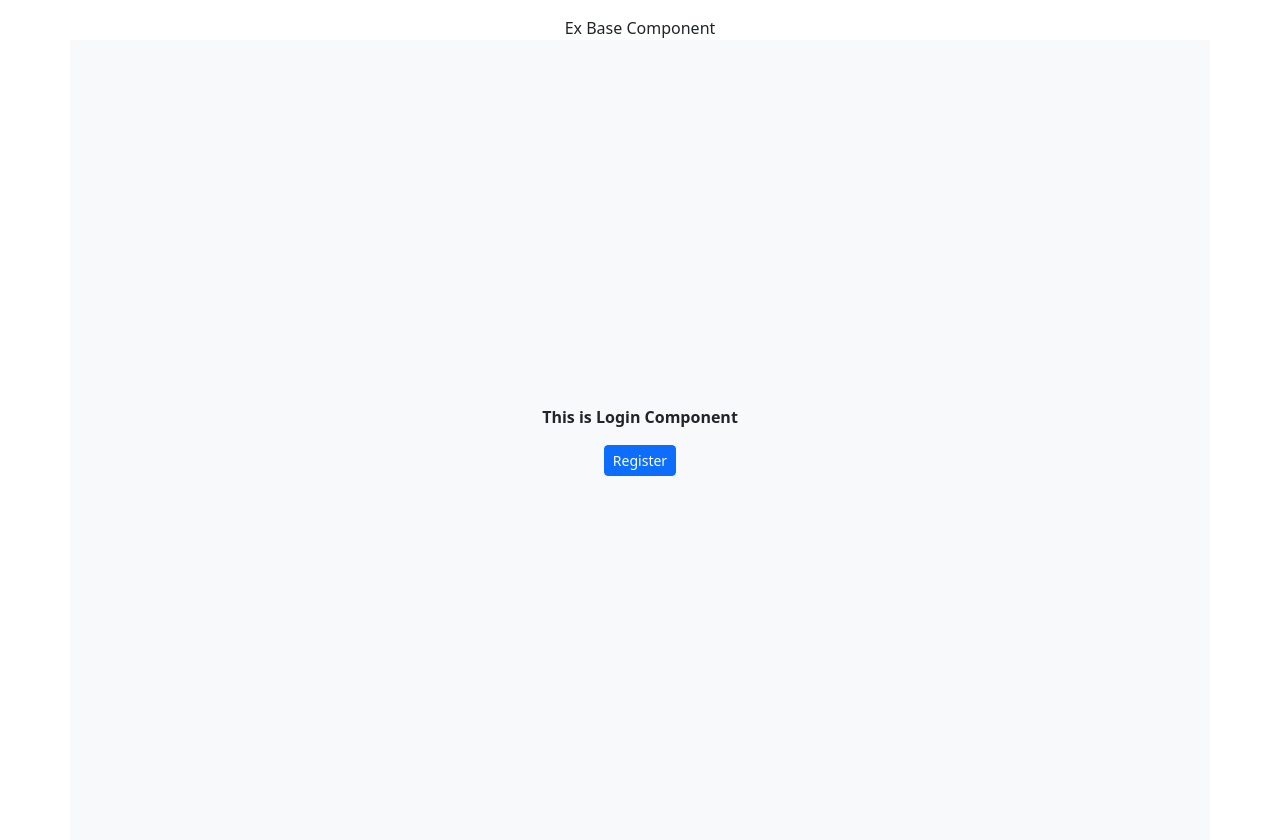
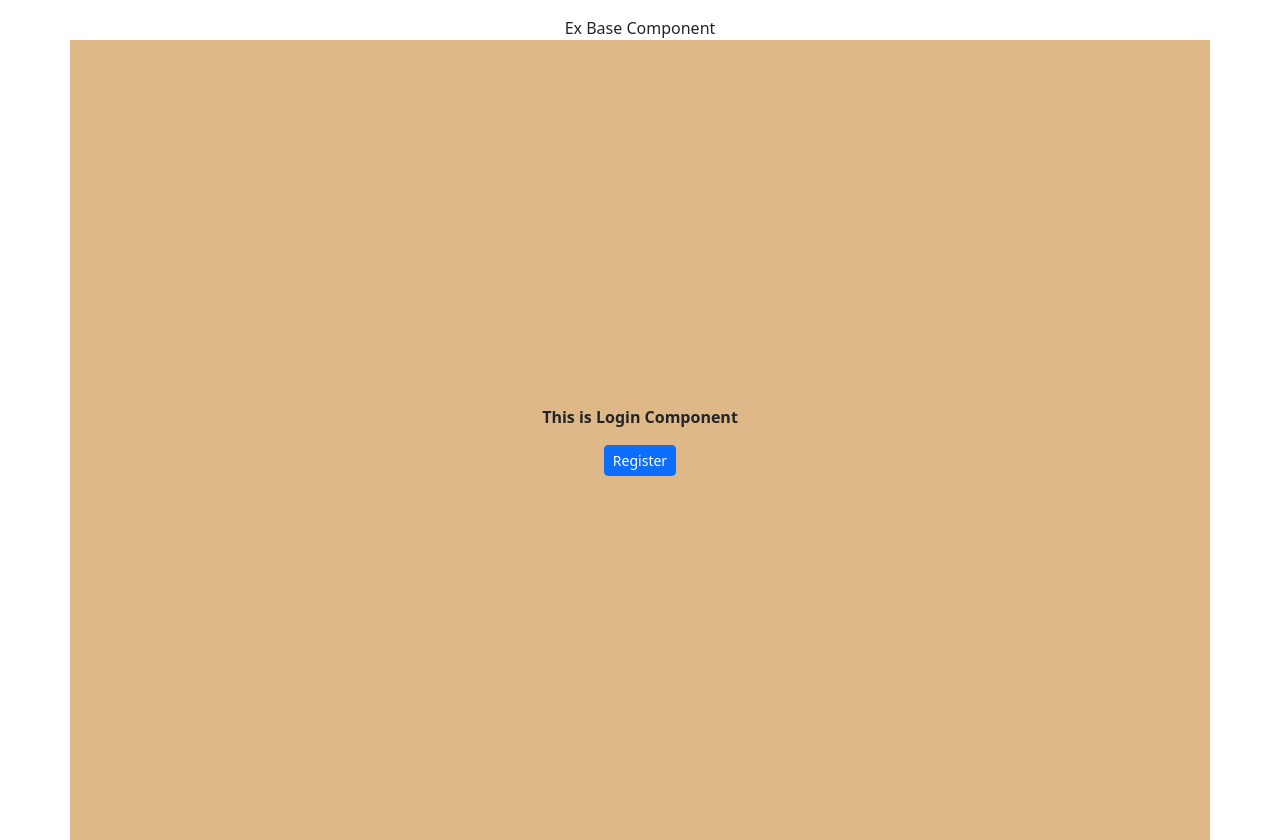
Before and after one commit to suren-11/AngularTraining2, an Angular app: page /login in a window 1280 px wide. Built offline with nearby package versions, Linux system fonts and the light colour scheme.

Commit message:
add the css to login component

```diff
--- a/src/app/login/login.component.html
+++ b/src/app/login/login.component.html
@@ -1,4 +1,4 @@
-<div class="container d-flex justify-content-center align-items-center vh-100 bg-light text-dark flex-column">
+<div class="container d-flex justify-content-center align-items-center vh-100 text-dark flex-column">
     <p class="fw-bold">This is Login Component</p>
     <a routerLink="/reg"><button class="btn btn-primary btn-sm">Register</button></a>
 </div>
--- a/src/app/login/login.component.scss
+++ b/src/app/login/login.component.scss
@@ -0,0 +1,3 @@
+.container{
+    background-color: burlywood;
+}
```
